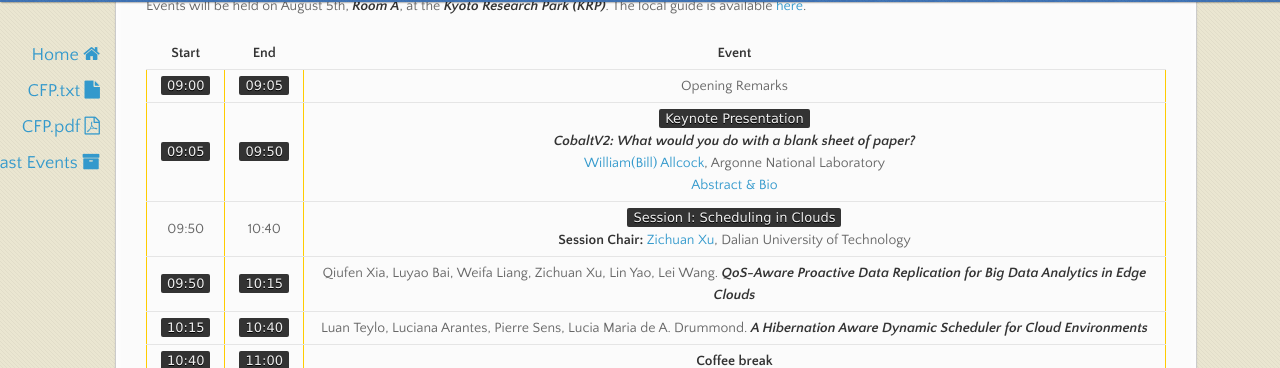
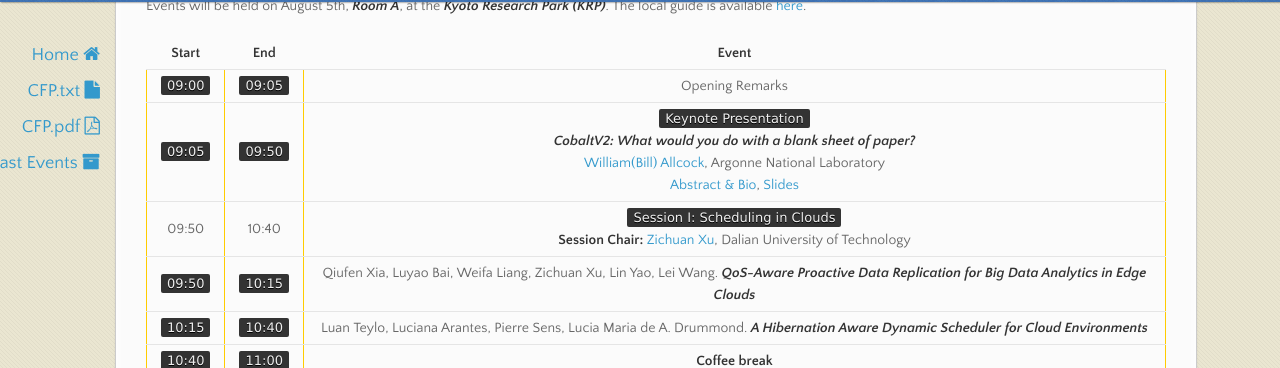
Before and after one commit to srmpds/srmpds.github.io, a Jekyll site: the page built from index.md, in a window 1280 px wide and 900 px high, scrolled down 1422 px. Shown: the part 83-451 px from the top of the window. Built offline with Jekyll 4.4.1, drawn with Linux system fonts in a browser that asks for light colours; nearby versions of some CDN libraries.

Commit message:
add, delete, polish etc.

```diff
--- a/index.md
+++ b/index.md
@@ -55,7 +55,7 @@ Events will be held on August 5th, ___Room A___, at the ___Kyoto Research Park (
 | __Start__ | __End__ |                          __Event__                           |
 | :-------: | :-----: | :----------------------------------------------------------: |
 |  `09:00`  | `09:05` |                       Opening Remarks                        |
-|  `09:05`  | `09:50` | `Keynote Presentation` <br> ___CobaltV2:  What would you do with a blank sheet of paper?___ <br> [William(Bill) Allcock](https://www.anl.gov/profile/william-bill-e-allcock), Argonne National Laboratory <br> <a href="./doc/srmpds-19-keynote.pdf" target="_blank">Abstract & Bio</a> |
+|  `09:05`  | `09:50` | `Keynote Presentation` <br> ___CobaltV2:  What would you do with a blank sheet of paper?___ <br> [William(Bill) Allcock](https://www.anl.gov/profile/william-bill-e-allcock), Argonne National Laboratory <br> <a href="./doc/srmpds-19-keynote.pdf" target="_blank">Abstract & Bio</a>, <a href="./doc/SRMPDS-2019-Allcock.pdf" target="_blank">Slides</a> |
 |   09:50   |  10:40  | `Session I: Scheduling in Clouds ` <br> **Session Chair:** [Zichuan Xu](https://zichuanxu.com/), Dalian University of Technology |
 |  `09:50`  | `10:15` | Qiufen Xia, Luyao Bai, Weifa Liang, Zichuan Xu, Lin Yao, Lei Wang. ___QoS-Aware Proactive Data Replication for Big Data Analytics in Edge Clouds___ |
 |  `10:15`  | `10:40` | Luan Teylo, Luciana Arantes, Pierre Sens, Lucia Maria de A. Drummond. ___A Hibernation Aware Dynamic Scheduler for Cloud Environments___ |
```
Also changed, not shown: 1 other file.
